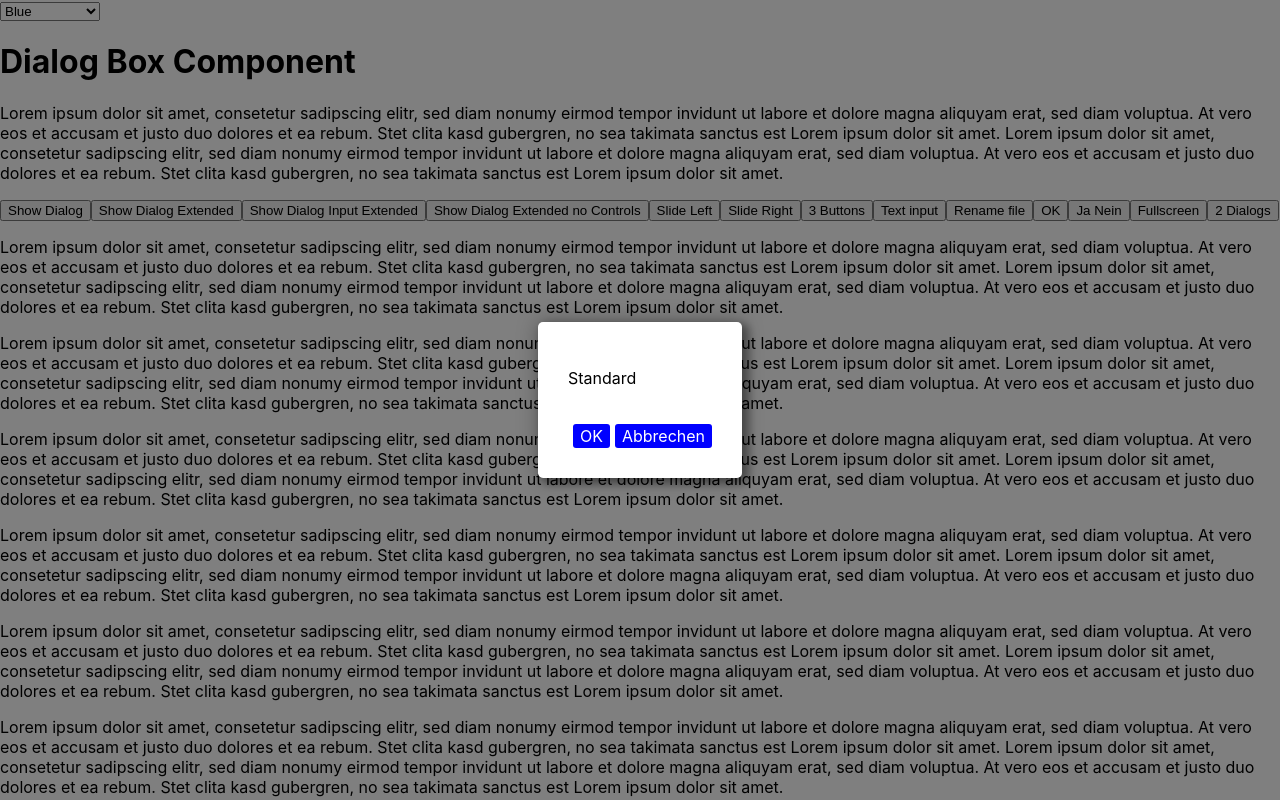
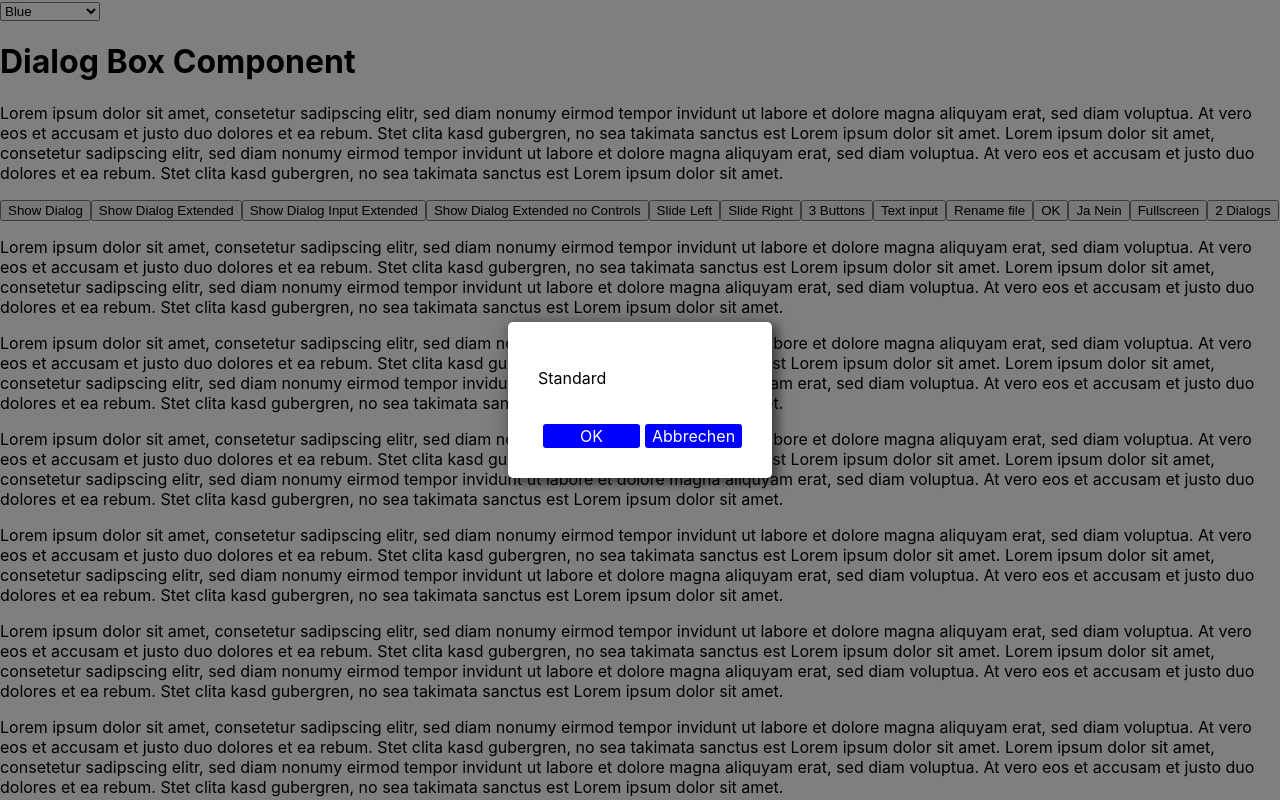
Before and after one commit to uriegel/web-dialog-react, a React (Create React App) app: page / in a window 1280 px wide. Both pictures are taken after a click on the button "Show Dialog". Shown: the top 800 px of the page. Built offline with nearby package versions, Linux system fonts and the light colour scheme.

Commit message:
Buttons same size with grid

```diff
--- a/src/component/Dialog.css
+++ b/src/component/Dialog.css
@@ -5,7 +5,6 @@
     --wdr-animation-duration: 0.3s;
     --wdr-button-margin: 20px 30px 30px 30px;
     --wdr-button-marginleft: 5px;
-    --wdr-button-flexgrow: 0;
     --wdr-button-background-color: blue;
     --wdr-button-color: white;
     --wdr-button-padding: 2px 7px;
@@ -54,9 +53,7 @@
 }
 
 .wdr--dialog {
-    display: flex;
     margin: 30px;
-    flex-direction: column;
     border-radius: 5px;
     color: var(--wdr-main-color);
     background-color: var(--wdr-main-background-color);
@@ -77,14 +74,19 @@
     padding: 30px 30px 0px 30px;
 }
 
+.wdr--buttons-container {
+    float: right;
+}
+
 .wdr--buttons {
-    display: flex;
+    display: grid;
+    grid-auto-flow: column;
+    grid-auto-columns: 1fr;
     margin: var(--wdr-button-margin);
 }
 
 .wdr--button {
-    display: inline-block;
-    flex-grow: var(--wdr-button-flexgrow);
+    min-width: 40px;
     background-color: var(--wdr-button-background-color);
     outline-color: var(--wdr-main-background-color);
     user-select: none;
--- a/src/component/index.tsx
+++ b/src/component/index.tsx
@@ -70,9 +70,11 @@ const Dialog = forwardRef<DialogHandle, DialogProp>(({ }, ref) => {
                     <div className='wdr--content'>
                         <p>{text}</p>
                     </div>
-                    <div className='wdr--buttons'>
-                        <div className='wdr--button' tabIndex={1} onClick={onOk}>OK</div>
-                        <div className='wdr--button' tabIndex={2} onClick={onCancel}>Abbrechen</div>
+                    <div className='wdr--buttons-container'>
+                        <div className='wdr--buttons'>
+                            <div className='wdr--button' tabIndex={1} onClick={onOk}>OK</div>
+                            <div className='wdr--button' tabIndex={2} onClick={onCancel}>Abbrechen</div>
+                        </div>
                     </div>
                 </div>
             </div>
```
